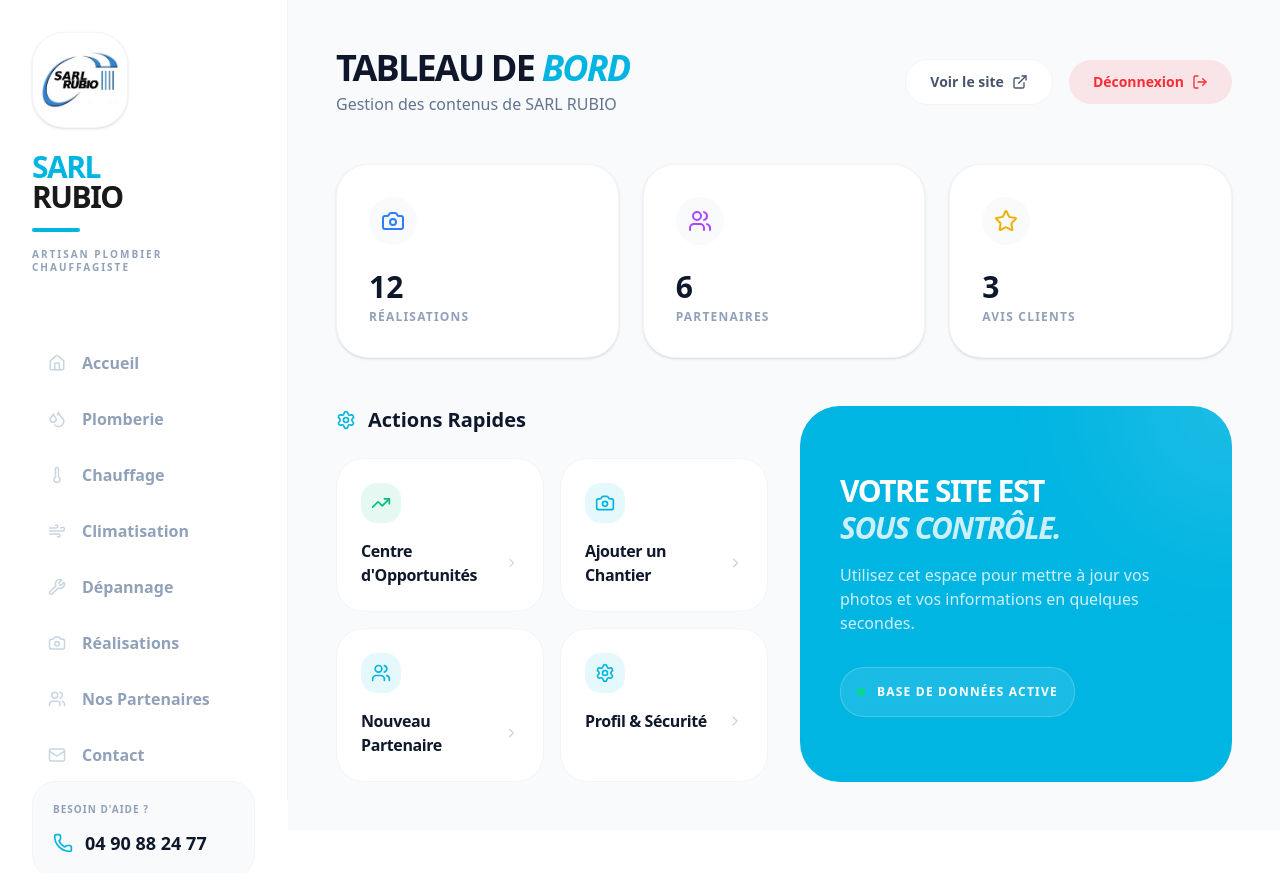
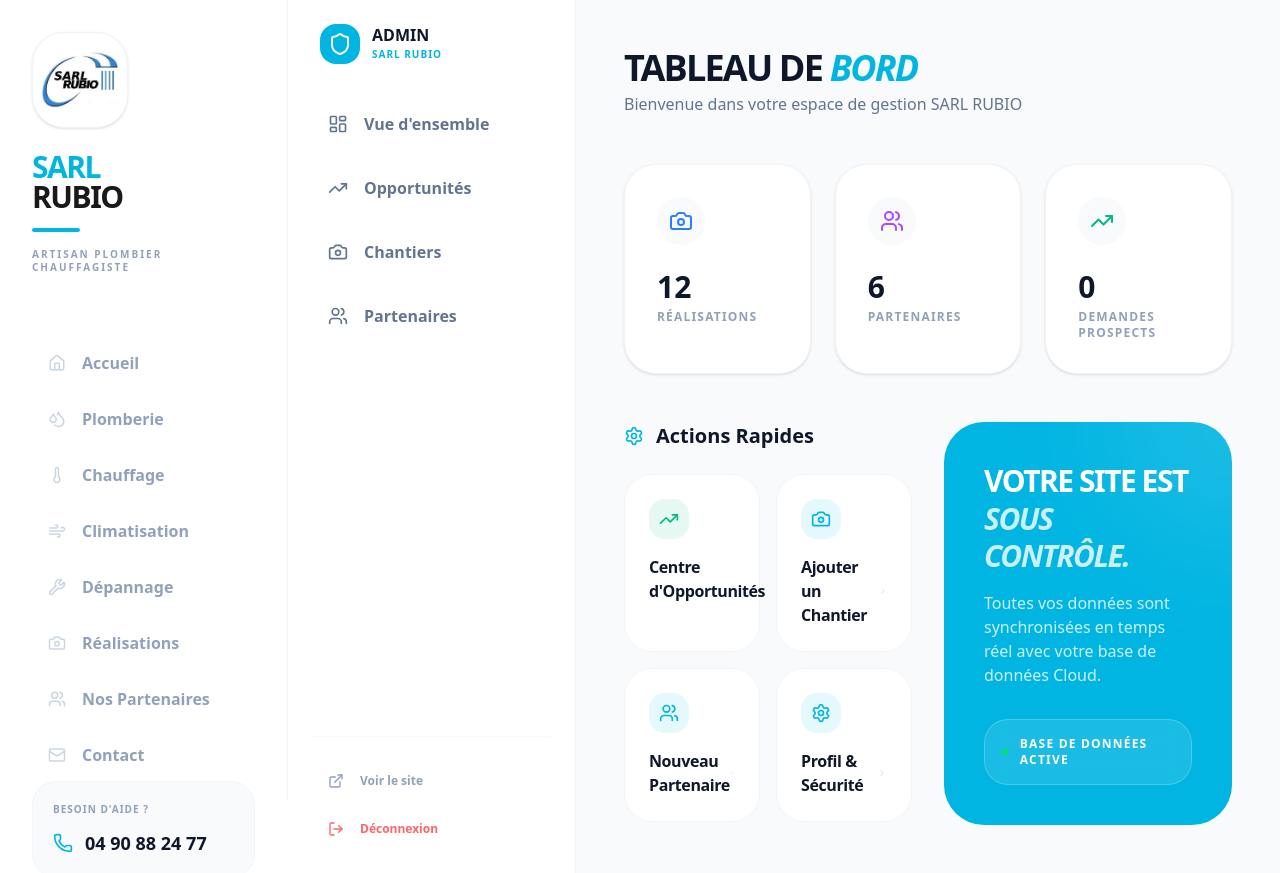
Before and after one commit to tonobiles/sarl-rubio-v2, a Next.js app: page /admin/dashboard in a window 1280 px wide. Before the commit the page ends 830 px from the top, so only its background shows below. Built offline with nearby package versions, Linux system fonts and the light colour scheme.

Commit message:
UI: Add persistent admin sidebar and layout

```diff
--- /dev/null
+++ b/src/app/admin/dashboard/layout.tsx
@@ -0,0 +1,64 @@
+import { LayoutDashboard, Camera, Users, TrendingUp, LogOut, ExternalLink, Shield } from "lucide-react";
+import Link from "next/link";
+
+export default function AdminLayout({ children }: { children: React.ReactNode }) {
+  const menuItems = [
+    { label: "Vue d'ensemble", icon: LayoutDashboard, href: "/admin/dashboard" },
+    { label: "Opportunités", icon: TrendingUp, href: "/admin/dashboard/opportunities" },
+    { label: "Chantiers", icon: Camera, href: "/admin/dashboard/realisations" },
+    { label: "Partenaires", icon: Users, href: "/admin/dashboard/partners" },
+  ];
+
+  return (
+    <div className="min-h-screen bg-slate-50 dark:bg-slate-950 flex flex-col md:flex-row">
+      {/* Sidebar Admin */}
+      <aside className="w-full md:w-72 bg-white dark:bg-slate-900 border-r border-slate-100 dark:border-slate-800 flex flex-col p-6 gap-8">
+        <div className="flex items-center gap-3 px-2">
+          <div className="w-10 h-10 bg-primary rounded-xl flex items-center justify-center text-white">
+            <Shield size={24} />
+          </div>
+          <div>
+            <h2 className="font-black text-slate-900 dark:text-white leading-none">ADMIN</h2>
+            <p className="text-[10px] font-bold text-primary uppercase tracking-widest mt-1">SARL RUBIO</p>
+          </div>
+        </div>
+
+        <nav className="flex-1 space-y-2">
+          {menuItems.map((item) => (
+            <Link
+              key={item.label}
+              href={item.href}
+              className="flex items-center gap-4 px-4 py-4 rounded-2xl text-slate-500 dark:text-slate-400 font-bold hover:bg-slate-50 dark:hover:bg-slate-800 hover:text-primary transition-all group"
+            >
+              <item.icon size={20} className="group-hover:scale-110 transition-transform" />
+              {item.label}
+            </Link>
+          ))}
+        </nav>
+
+        <div className="pt-6 border-t border-slate-50 dark:border-slate-800 space-y-2">
+          <Link
+            href="/"
+            target="_blank"
+            className="flex items-center gap-4 px-4 py-3 rounded-xl text-slate-400 text-xs font-bold hover:text-slate-900 transition-colors"
+          >
+            <ExternalLink size={16} /> Voir le site
+          </Link>
+          <Link
+            href="/admin/login"
+            className="flex items-center gap-4 px-4 py-3 rounded-xl text-red-400 text-xs font-bold hover:bg-red-50 transition-colors"
+          >
+            <LogOut size={16} /> Déconnexion
+          </Link>
+        </div>
+      </aside>
+
+      {/* Main Content */}
+      <main className="flex-1 p-6 md:p-12 overflow-y-auto">
+        <div className="max-w-6xl mx-auto">
+          {children}
+        </div>
+      </main>
+    </div>
+  );
+}
--- a/src/app/admin/dashboard/page.tsx
+++ b/src/app/admin/dashboard/page.tsx
@@ -16,48 +16,24 @@
 import { useRouter } from "next/navigation";
 
 export default function AdminDashboard() {
-  const router = useRouter();
-
-  const handleLogout = () => {
-    document.cookie = "admin_session=; path=/; expires=Thu, 01 Jan 1970 00:00:01 GMT;";
-    router.push("/admin/login");
-  };
-
   const stats = [
     { label: "Réalisations", count: 12, icon: Camera, color: "text-blue-500" },
     { label: "Partenaires", count: 6, icon: Users, color: "text-purple-500" },
-    { label: "Avis Clients", count: 3, icon: Star, color: "text-yellow-500" },
+    { label: "Demandes Prospects", count: 0, icon: TrendingUp, color: "text-emerald-500" },
   ];
 
   return (
-    <div className="min-h-screen bg-slate-50 dark:bg-slate-950 p-6 md:p-12">
-      <div className="max-w-7xl mx-auto">
-        <header className="flex flex-col md:flex-row md:items-center justify-between gap-6 mb-12">
+    <div className="space-y-12">
+      <div className="flex flex-col md:flex-row md:items-center justify-between gap-6">
         <div>
           <h1 className="text-4xl font-black text-slate-900 dark:text-white tracking-tighter">
             TABLEAU DE <span className="text-primary italic">BORD</span>
           </h1>
-            <p className="text-slate-500 font-medium mt-1">Gestion des contenus de SARL RUBIO</p>
+          <p className="text-slate-500 font-medium mt-1">Bienvenue dans votre espace de gestion SARL RUBIO</p>
+        </div>
       </div>
 
-          <div className="flex items-center gap-4">
-            <Link
-              href="/"
-              target="_blank"
-              className="px-6 py-3 rounded-2xl bg-white dark:bg-slate-900 border border-slate-100 dark:border-slate-800 text-slate-600 dark:text-slate-400 font-bold text-sm flex items-center gap-2 hover:bg-slate-50 transition-colors"
-            >
-              Voir le site <ExternalLink size={16} />
-            </Link>
-            <button
-              onClick={handleLogout}
-              className="px-6 py-3 rounded-2xl bg-red-500/10 text-red-500 font-black text-sm flex items-center gap-2 hover:bg-red-500 hover:text-white transition-all"
-            >
-              Déconnexion <LogOut size={16} />
-            </button>
-          </div>
-        </header>
-
-        <div className="grid grid-cols-1 md:grid-cols-3 gap-6 mb-12">
+      <div className="grid grid-cols-1 md:grid-cols-3 gap-6">
         {stats.map((stat) => (
           <motion.div
             key={stat.label}
@@ -112,7 +88,7 @@
               <span className="italic opacity-80">SOUS CONTRÔLE.</span>
             </h2>
             <p className="text-white/80 font-medium mb-8 max-w-sm">
-                Utilisez cet espace pour mettre à jour vos photos et vos informations en quelques secondes.
+              Toutes vos données sont synchronisées en temps réel avec votre base de données Cloud.
             </p>
             <div className="p-4 rounded-2xl bg-white/10 backdrop-blur-md border border-white/20 inline-flex items-center gap-3">
               <div className="w-2 h-2 rounded-full bg-green-400 animate-pulse" />
@@ -122,6 +98,5 @@
         </div>
       </div>
     </div>
-    </div>
   );
 }
```
Lines whose indentation alone changed are shown as unchanged.
